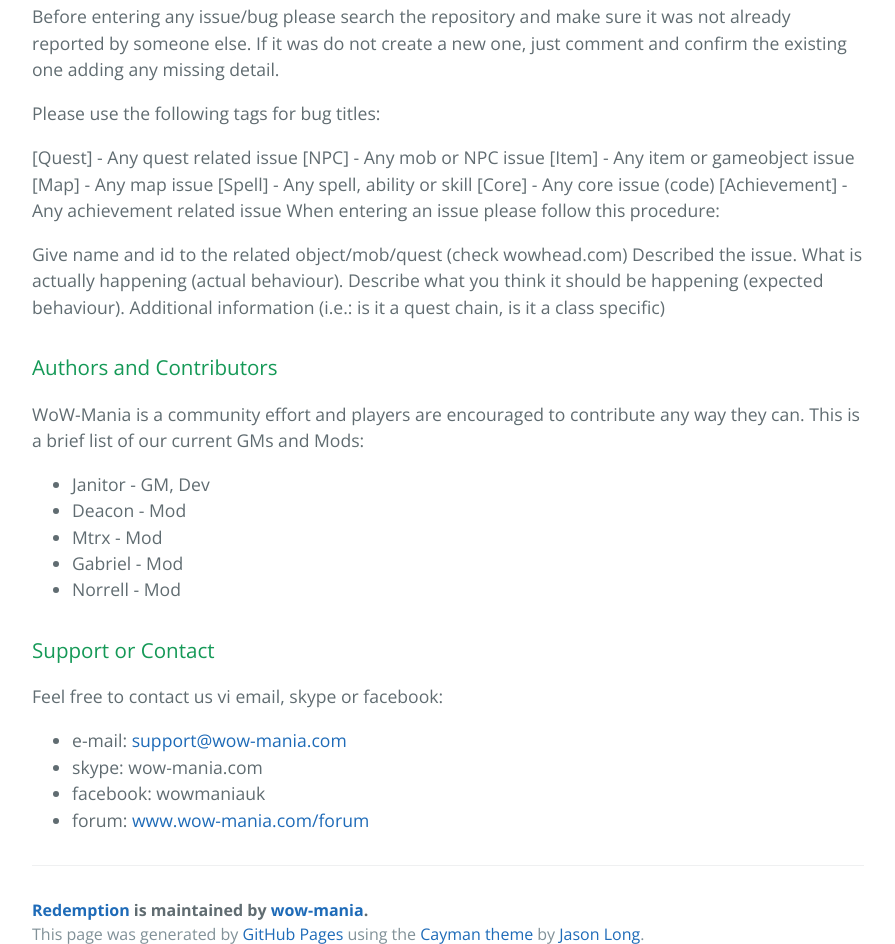
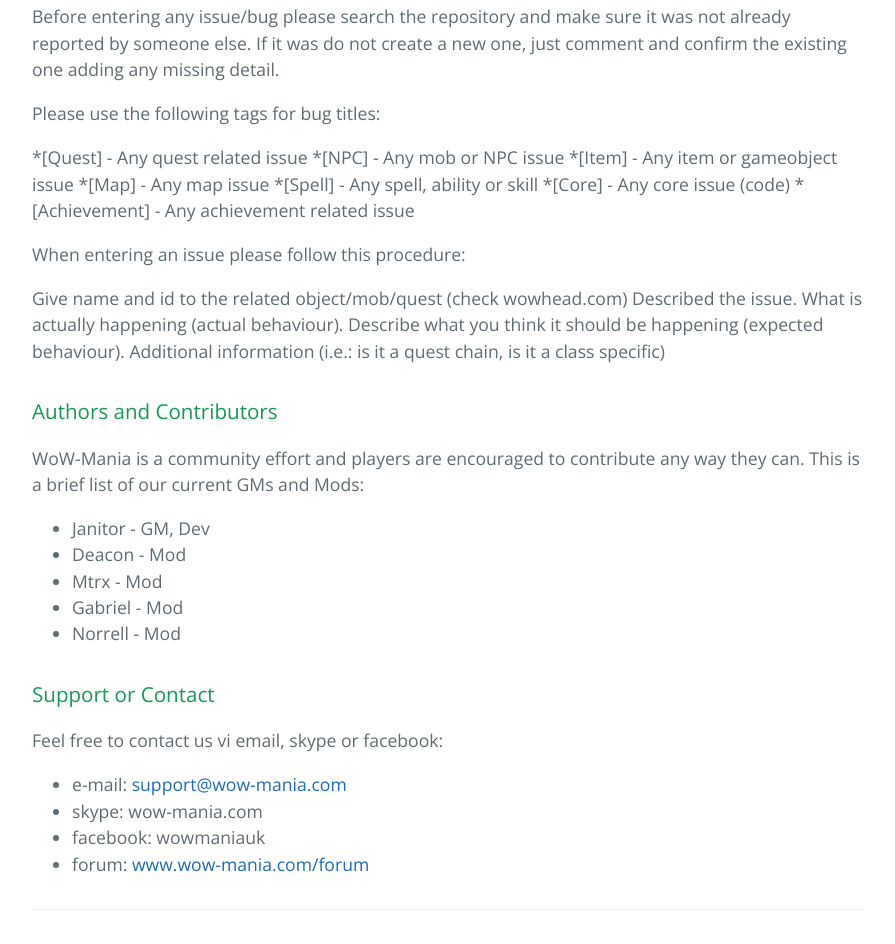
Before and after one commit to xXDzepniXx/Redemption, a plain HTML site: page index.html in a window 1280 px wide. Shown: the part 759-1703 px from the top of the page, without its empty margins (192-1087 px from the left). Drawn offline with nearby package versions, Linux system fonts and the light colour scheme.

```diff
--- a/index.html
+++ b/index.html
@@ -37,14 +37,15 @@
 
 <p>Please use the following tags for bug titles:</p>
 
-<p>[Quest] - Any quest related issue
-[NPC] - Any mob or NPC issue
-[Item] - Any item or gameobject issue
-[Map] - Any map issue
-[Spell] - Any spell, ability or skill
-[Core] - Any core issue (code)
-[Achievement] - Any achievement related issue
-When entering an issue please follow this procedure:</p>
+<p>*[Quest] - Any quest related issue
+*[NPC] - Any mob or NPC issue
+*[Item] - Any item or gameobject issue
+*[Map] - Any map issue
+*[Spell] - Any spell, ability or skill
+*[Core] - Any core issue (code)
+*[Achievement] - Any achievement related issue</p>
+
+<p>When entering an issue please follow this procedure:</p>
 
 <p>Give name and id to the related object/mob/quest (check wowhead.com)
 Described the issue. What is actually happening (actual behaviour).
```
Also changed, not shown: params.json (+1 -1 lines).
